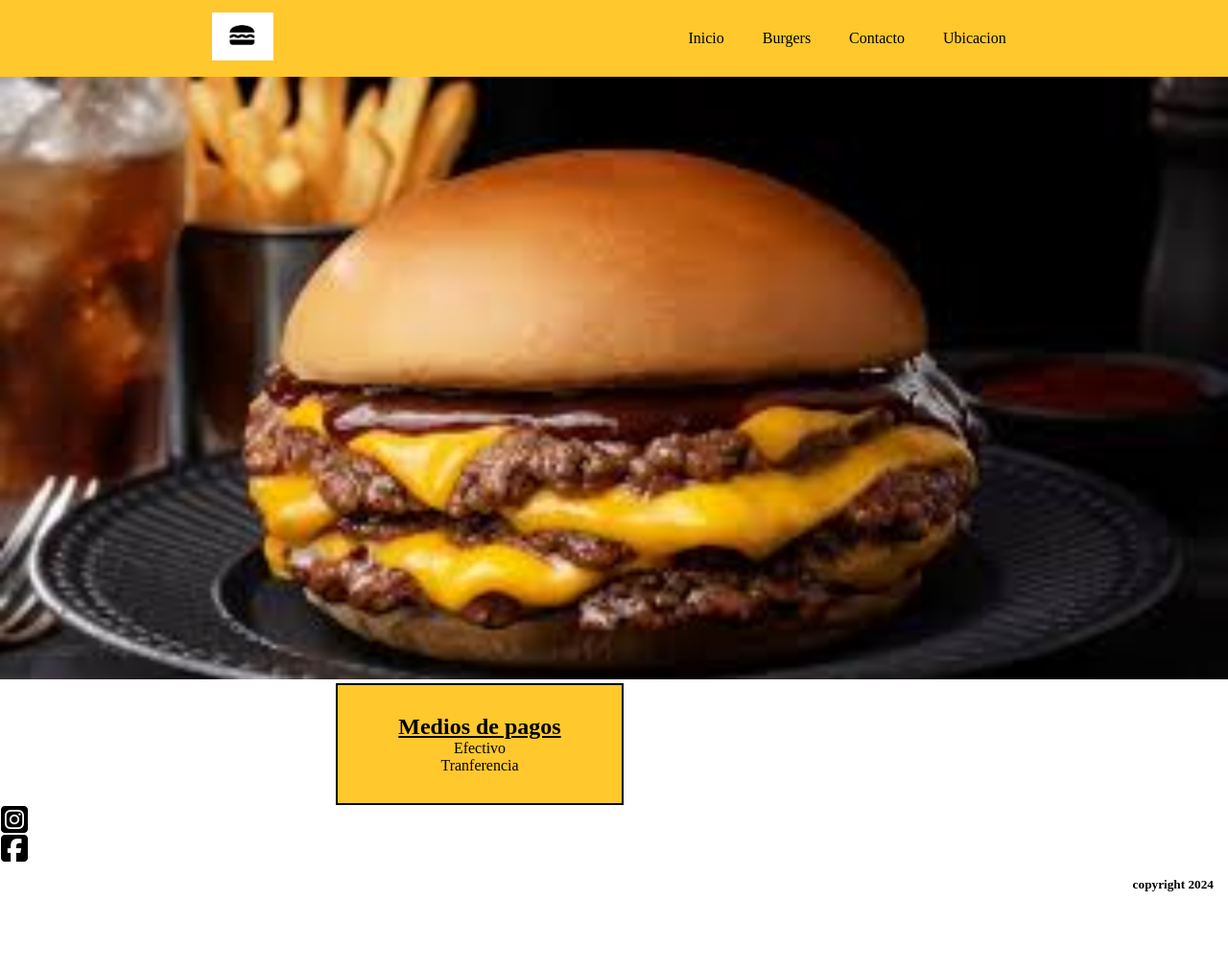
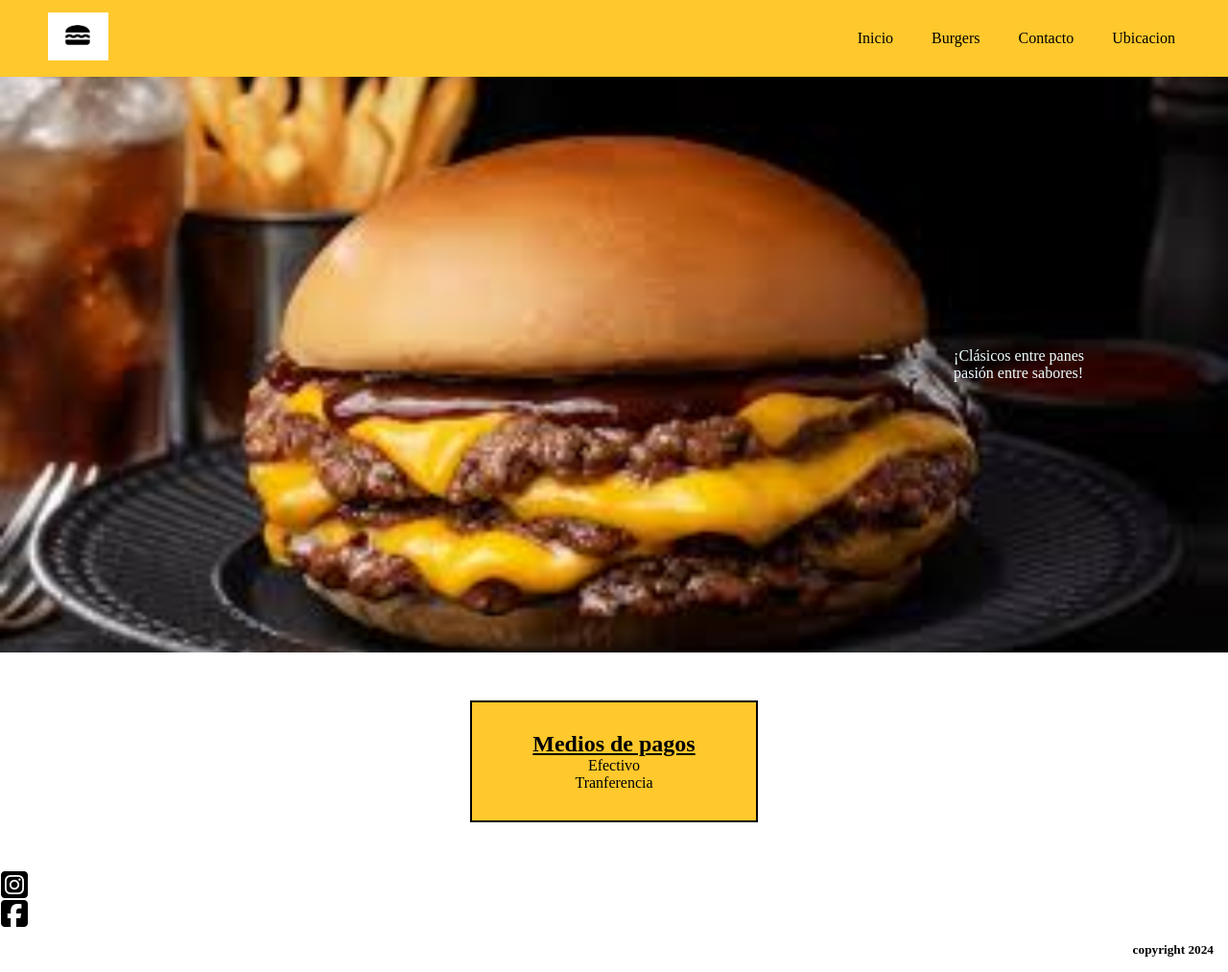
Before and after one commit to ALEo14/burgerstore, a plain HTML site: page index.html in a window 1280 px wide. Shown: the whole page at 96% size. Before the commit the page ends 945 px from the top, so only its background shows below. Drawn offline with Linux system fonts and the light colour scheme.

Commit message:
pruebaaa

```diff
--- a/index.html
+++ b/index.html
@@ -31,11 +31,10 @@
     </header>
 
 
-    <section>
-        <div >
-             <figure  class="foto"><img  src="/fotos/descarga.jpg" alt="burgers"></figure>
-        </div>
-    </section>
+    <div class="foto">
+        <p>¡Clásicos entre panes <br> pasión entre sabores!</p>
+    </div>
+
     <section class="contenedor-pagos">
         <div class="pagos">
             <h2> Medios de pagos </h2>
--- a/style/style.css
+++ b/style/style.css
@@ -6,7 +6,7 @@
 }
 header{
     display: flex;
-    justify-content: space-around;
+    justify-content: space-between;
     background-color: #FFC82C;
     height: 80px;
     align-items: center;
@@ -21,11 +21,13 @@ header{
 .logo img{
     height: 50px;
     margin: 10px;
+    padding-left: 30px;
 }
 .lista ul {
     display: flex;
     text-decoration: none;
     list-style: none;
+    padding: 25px;
 
 }
 
@@ -37,15 +39,25 @@ header{
 }
 /* index */
 
-.foto img {
-    width: 100%;
+.foto{
+    display: flex;
+    height: 600px;
+    background-image: url("/fotos/descarga.jpg");
+    background-repeat: no-repeat;
+    background-size: cover;
+    background-position: center center;
+    align-items: center;
+    justify-content: flex-end;
 }
-.imagen{
-    width: 100%;
+.foto p {
+    color: azure;
+    padding: 150px;
+
 }
 .contenedor-pagos{
     display: flex;
-    padding-left:350px;
+    padding:50px;
+    justify-content: center;
 }
 .pagos {
     border: 2px solid #000;
```
